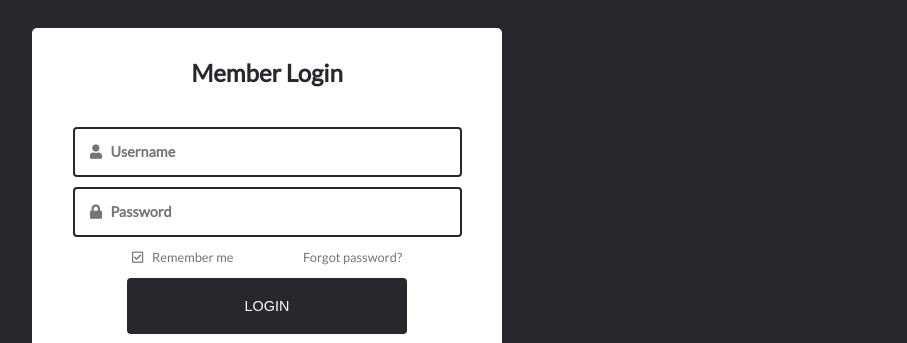
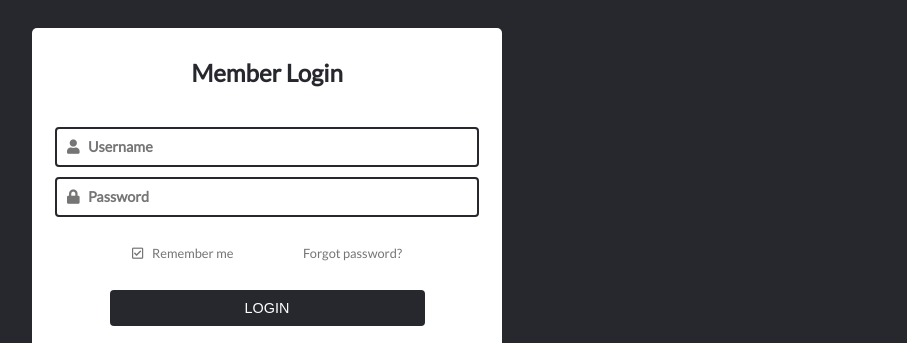
Before and after one commit to palomamorais-developer/Front-end-projects, a plain HTML site: page Forms/2-modern-form/index.html in a window 1280 px wide. Shown: the top 343 px of the page, without its empty margins (373-1280 px from the left). Drawn offline with Linux system fonts and the light colour scheme.

Commit message:
Update README.md and Bugfixes

```diff
--- a/Forms/2-modern-form/styles.scss
+++ b/Forms/2-modern-form/styles.scss
@@ -65,7 +65,7 @@
                     font-weight: 600;
                     outline: none;
                     transition: 0.5s;
-                    padding: 15px 80px 15px 15px;
+                    padding: 10px 120px 10px 10px;
                     &:focus {
                         border: 2px solid $cyan;
                         box-shadow: 0 0 3px 0 $cyan;
@@ -134,8 +134,8 @@
                     border-radius: 4px;
                     font-size: 0.9rem;
                     width: 100%;
-                    max-width: 280px;
-                    padding: 20px;
+                    max-width: 315px;
+                    padding: 10px;
                     transition: 0.5s;
                 }
 
@@ -235,7 +235,7 @@
                     }
                 }
 
-                @media only screen and (max-width: 667px) {
+                @media only screen and (max-width: 768px) {
                     .contact {
                         max-width: 360px;
                         width: 100%;
```
Also changed, not shown: Forms/2-modern-form/index.html (+2 -0 lines), Forms/2-modern-form/styles.css, 1 other file.
